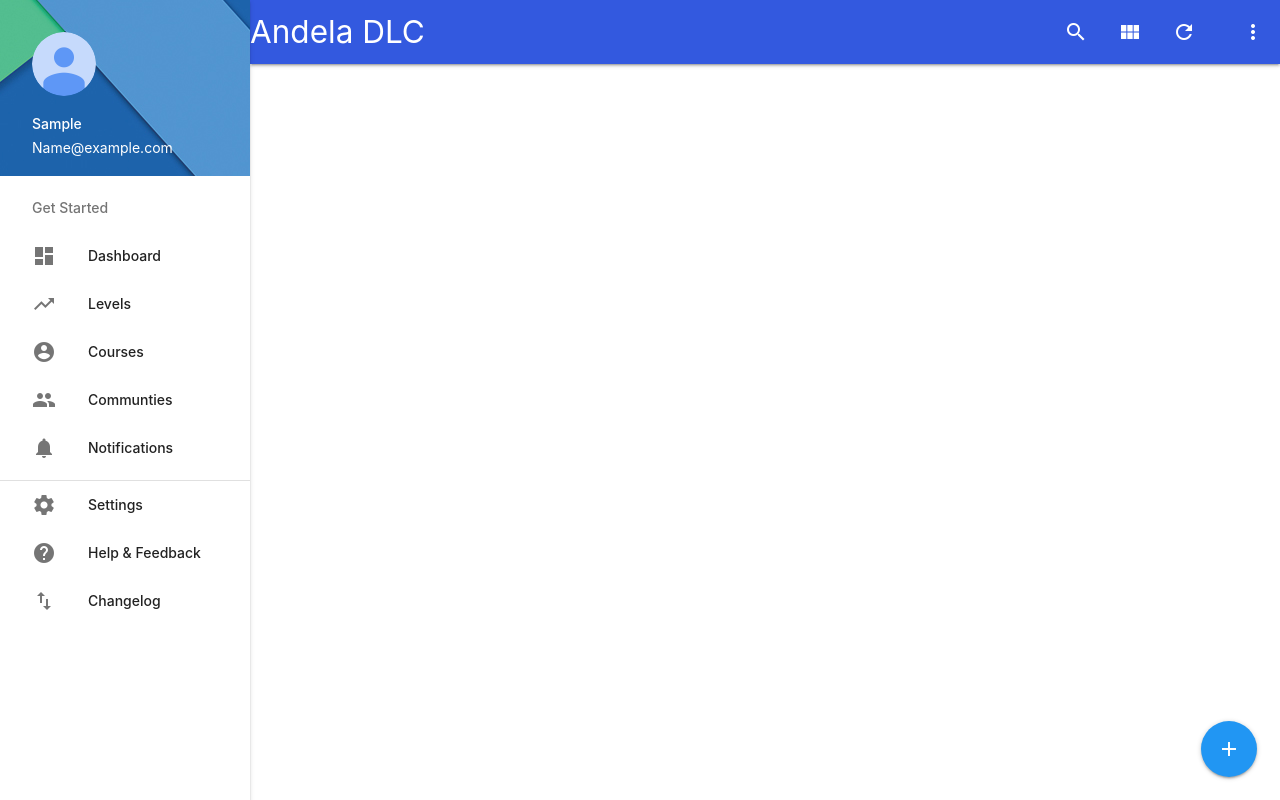
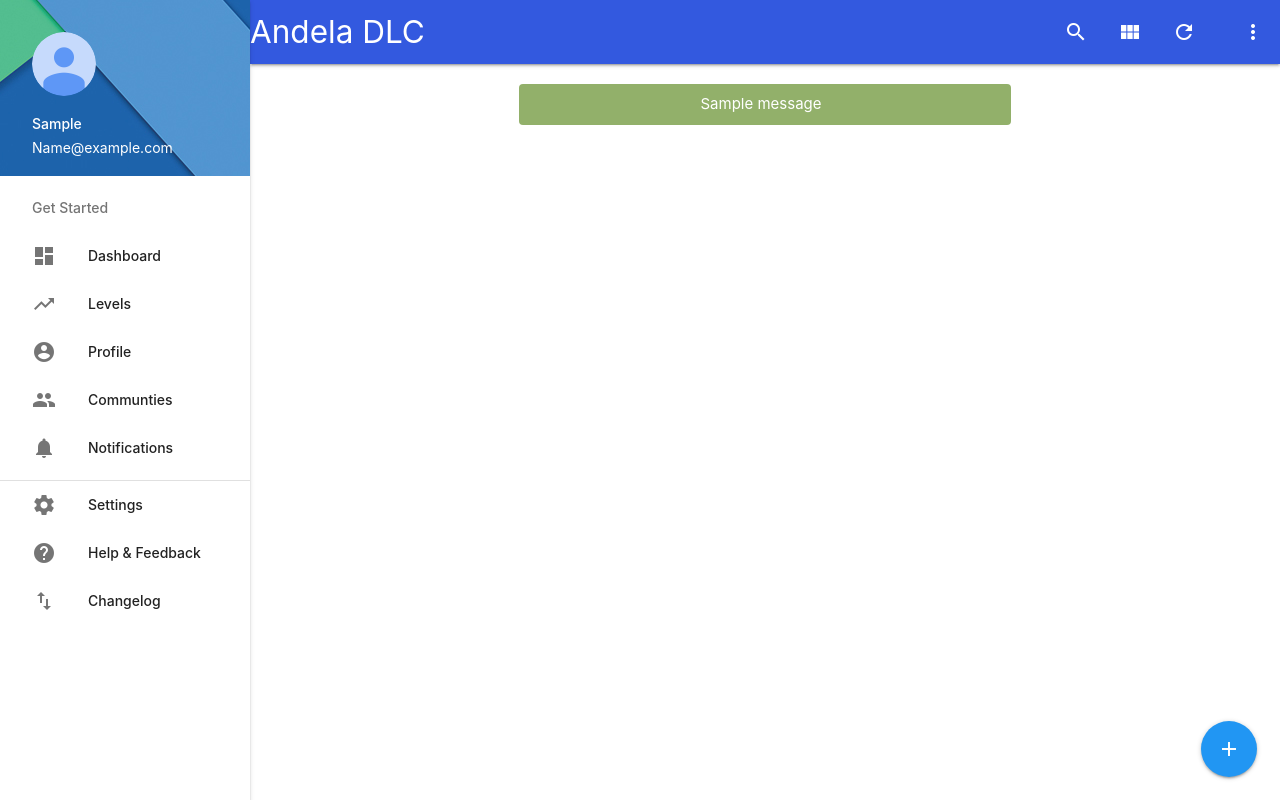
Before and after one commit to mnjaggah/DLC-andela, a Flask app: page / in a window 1280 px wide. Run offline with Flask 2, Linux system fonts and the light colour scheme; a user stored in the database is signed in; tables that the repository leaves empty hold one stand-in row (values such as "Sample post"); one stand-in notice (Sample message) is shown; parts of the project's set-up code (start-up, migrations or seed data) failed here and were passed over; some libraries are stand-ins or nearby versions.

Commit message:
(Feature) Add Flash messages to app

```diff
--- a/app/__init__.py
+++ b/app/__init__.py
@@ -19,5 +19,5 @@ login_manager.session_protection = 'strong'
 login_manager.login_view = 'login'
 login_manager.init_app(app)
 
-import models
-import views
+from . import models
+from . import views
--- a/app/forms.py
+++ b/app/forms.py
@@ -3,7 +3,7 @@ from wtforms.fields import StringField, PasswordField, BooleanField, SubmitField
 from wtforms.validators import DataRequired, url, Length, Email, Regexp, EqualTo
 from wtforms import ValidationError
 from wtforms.fields.html5 import URLField
-from models import User
+from .models import User
 
 
 class SigninForm(Form):
--- a/app/static/main.css
+++ b/app/static/main.css
@@ -24,3 +24,24 @@ nav {
     right: 0;
     bottom: 0;
 }
+.flash ul {
+    margin-top: 20px;
+    background: #92b06a;
+    color: #fff;
+    list-style: none;
+    list-style-type: none;
+}
+
+.flash ul {
+    margin-top: 20px;
+    background: #92b06a;
+    color: #fff;
+     padding: 8px;
+    margin-bottom: 8px;
+    border: 1px solid transparent;
+    border-radius: 4px;
+}
+
+.flash {
+    margin-bottom: 1em;
+}
--- a/app/templates/base.html
+++ b/app/templates/base.html
@@ -89,7 +89,7 @@
                         <li><a class="subheader">Get Started</a></li>
                         <li><a href="{{url_for('dashboard')}}"><i class="material-icons left">dashboard</i>Dashboard</a></li>
                         <li><a href="#"><i class="material-icons left">trending_up</i>Levels</a></li>
-                        <li><a href="#"><i class="material-icons left">account_circle</i>Courses</a></li>
+                        <li><a href="{{url_for('user')}}"><i class="material-icons left">account_circle</i>Profile</a></li>
                         <li><a href="#"><i class="material-icons left">group</i>Communties</a></li>
                         <li><a href="#"><i class="material-icons left">notifications</i>Notifications</a></li>
 
@@ -116,6 +116,26 @@
                         <li><a class="btn-floating blue"><i class="material-icons">attach_file</i></a></li>
                     </ul>
                 </div>
+                <div class="main-container">
+            <div class="main wrapper clearfix">
+
+                 <div class="row">
+                   <!--alert,error flash messages-->
+                <article class="col s12 m12 l6 offset-l3 flash">
+                    {% with messages = get_flashed_messages() %}
+                    {% if messages %}
+                    <ul>
+                       {% for message in messages %}
+                        <li class="center-align"> {{ message}}</li>
+                  <!--<a  class='btn' onhover=Materialize.toast('{{ message}}!', 4000) </a>-->
+
+                        {% endfor %}
+                    </ul>
+                    {% endif %}
+                    {% endwith %}
+                </article>
+
+                 </div>
 
 
                 <!--<a class="btn" onclick="Materialize.toast('I am a toast', 4000)">Toast!</a>-->
--- /dev/null
+++ b/app/templates/user_profile.html
@@ -0,0 +1,5 @@
+{% extends "base.html" %}
+{% block title %}
+My Dashboard | Welcome
+{% endblock %}
+{% block content %}
--- a/app/views.py
+++ b/app/views.py
@@ -1,9 +1,9 @@
 
-from flask import Flask, render_template, url_for, request, redirect, url_for, flash, abort
+from flask import Flask, render_template, url_for, request, redirect, url_for, flash, abort,request
 from flask_login import login_required, login_user, logout_user, current_user
 from app import app, db, login_manager
-from forms import SigninForm, SignupForm
-from models import User
+from .forms import SigninForm, SignupForm
+from .models import User
 
 
 @login_manager.user_loader
@@ -36,9 +36,9 @@ def login():
         user = User.query.filter_by(username=form.username.data).first()
         if user is not None and user.check_password(form.password.data):
             login_user(user)
-            # flash('Logged in successfully')
+            flash('Logged in successfully')
             return redirect(request.args.get('next') or url_for('dashboard'))
-        # flash('Invalid username or password.')
+        flash('Invalid username or password.')
     return render_template('login.html', form=form)
 
 
@@ -57,6 +57,11 @@ def signup():
                     password=form.password.data)
         db.session.add(user)
         db.session.commit()
-        # flash("You have successfully registered! You may now login.")
+        flash("You have successfully registered! You may now login.")
         return redirect(url_for('login'))
     return render_template('signup.html', form=form)
+
+@app.route('/user/<username>')
+def user(username):
+    user = User.query.filter_by(username=username).first_or_404()
+    return render_template('user_profile.html', user=user)
--- a/requirements.txt
+++ b/requirements.txt
@@ -4,7 +4,7 @@ dominate==2.2.0
 Flask==0.10.1
 Flask-Bootstrap==3.3.5.7
 Flask-Login==0.3.2
-Flask-Mail==0.9.1
+
 Flask-Migrate==1.8.0
 Flask-Script==2.0.5
 Flask-SQLAlchemy==2.1
```
Also changed, not shown: app/static/login.css (+21 -0 lines), app/templates/login.html (+17 -0 lines), app/templates/signup.html (+18 -1 lines).
